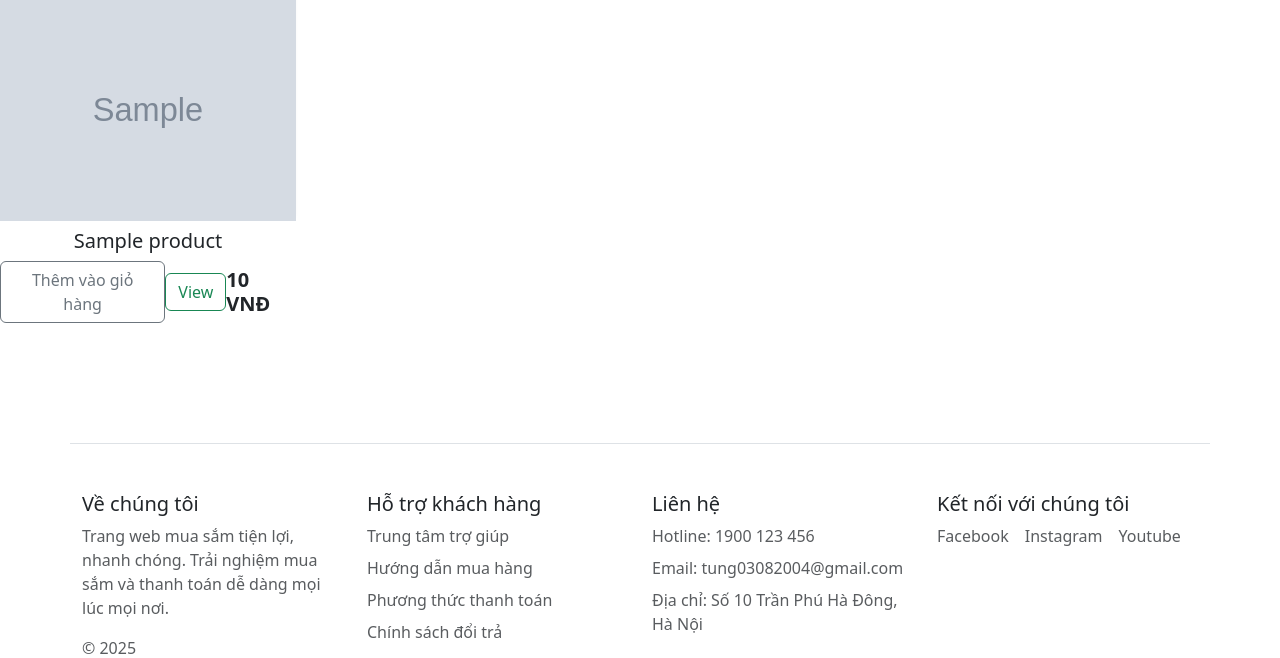
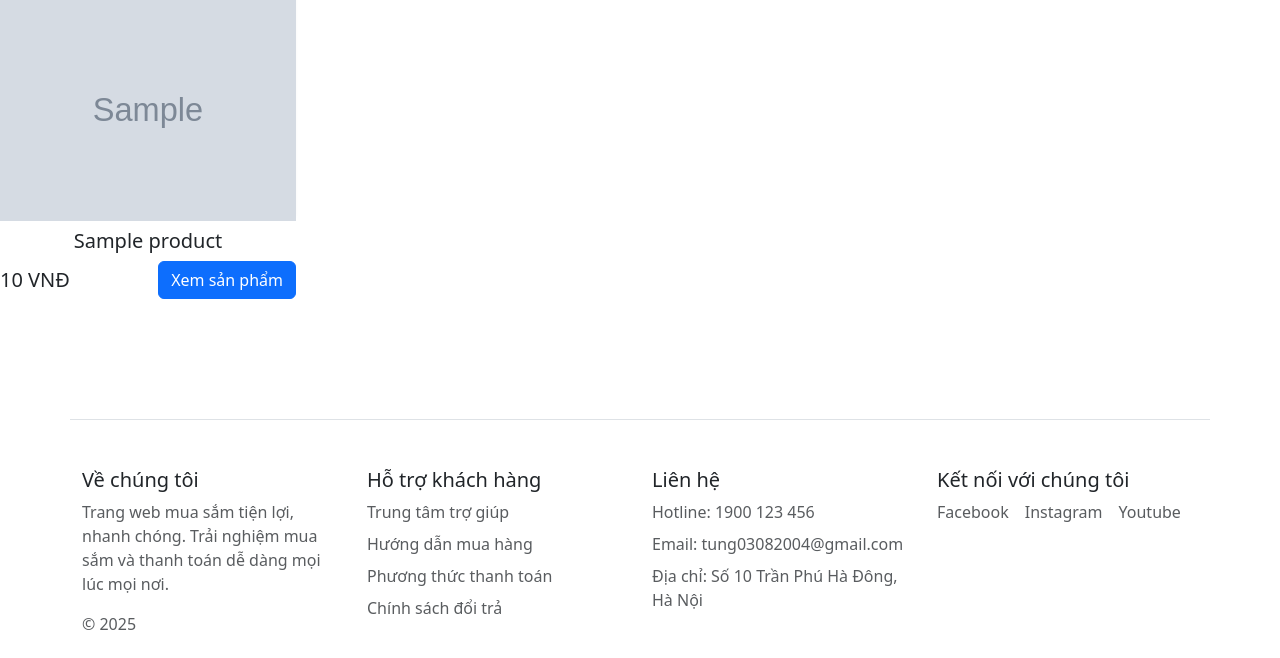
Before and after one commit to tungmk/webbanhang, a Django app: template app/templates/search.html in a window 1280 px wide. Shown: the part 143-801 px from the top of the page. After the commit the page ends 773 px from the top, so only its background shows below. Run offline with Django 5.2, Linux system fonts and the light colour scheme; the template is opened without the code that fills it: most values are stand-ins (such as "Sample title", 1, 10 or a date in 2020); grey boxes marked "Sample" are stand-in pictures.

Commit message:
Sửa chức năng tìm kiếm sản phẩm

```diff
--- a/app/templates/search.html
+++ b/app/templates/search.html
@@ -19,10 +19,10 @@
                 <img class="thumbnail img-fluid" src="{{product.ImageURL}}" >
                 <h5 class="text-center mt-2">{{ product.name }}</h5> <!-- Tên sản phẩm -->
         <div class="d-flex justify-content-between align-items-center mt-2">
-          <button data-product="{{ product.id }}" data-action="add" class="btn btn-outline-secondary add-btn update-cart">Thêm vào giỏ hàng</button>
-          <a class="btn btn-outline-success" href="{% url 'product_detail' product.id %}">View</a>
-          <h5 class="mb-0"><strong>{{ product.price|floatformat:0 }} VNĐ</strong></h5>
-              </div>
+          <!-- <button data-product="{{ product.id }}" data-action="add" class="btn btn-outline-secondary add-btn update-cart">Thêm vào giỏ hàng</button> -->
+          <h5 class="product-price mb-0"><span class="price-value" data-value="{{ product.price|floatformat:0 }}">{{ product.price|floatformat:0 }}</span> VNĐ</h5>
+          <a class="btn btn-primary view-product-btn" href="{% url 'product_detail' product.id %}" data-product="{{ product.id }}">Xem sản phẩm</a>
+        </div>
               </div>
             {% endfor %}
           </div>
```
Also changed, not shown: app/templates/base.html (line endings or trailing spaces).
